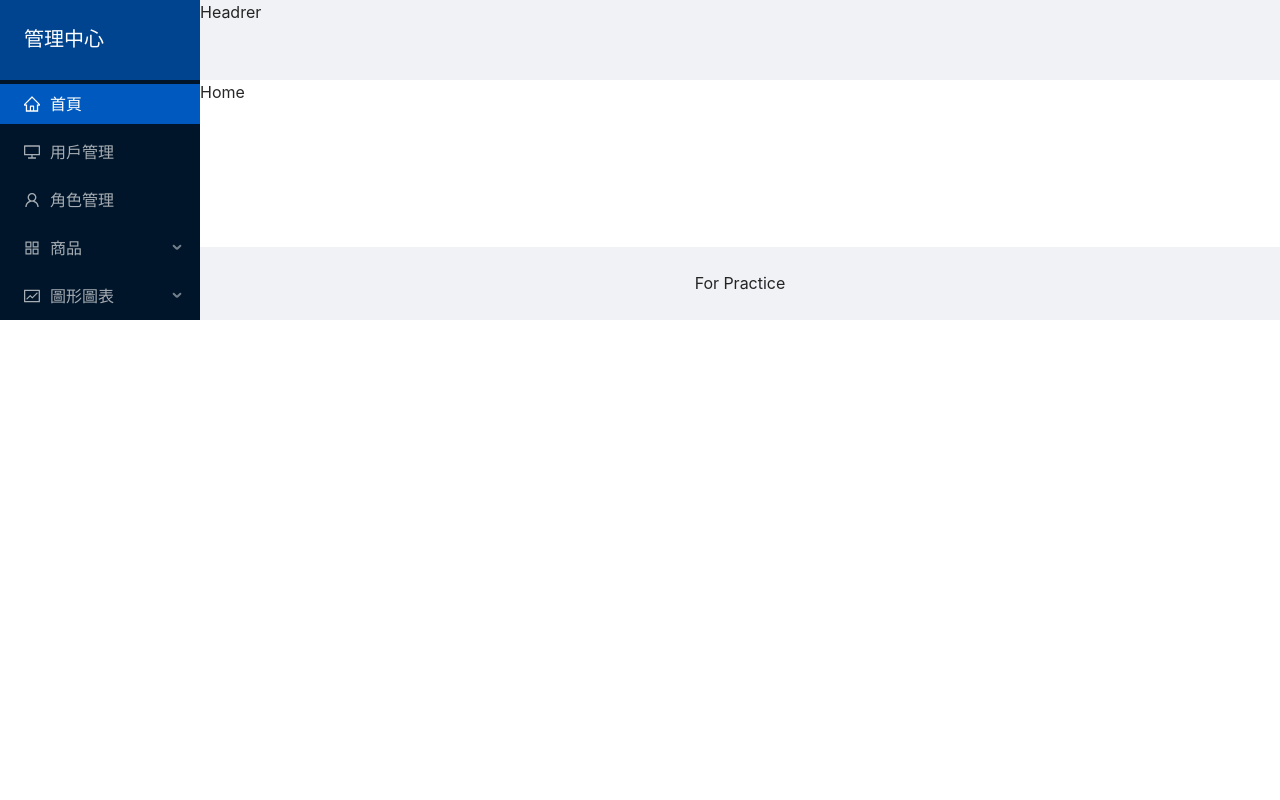
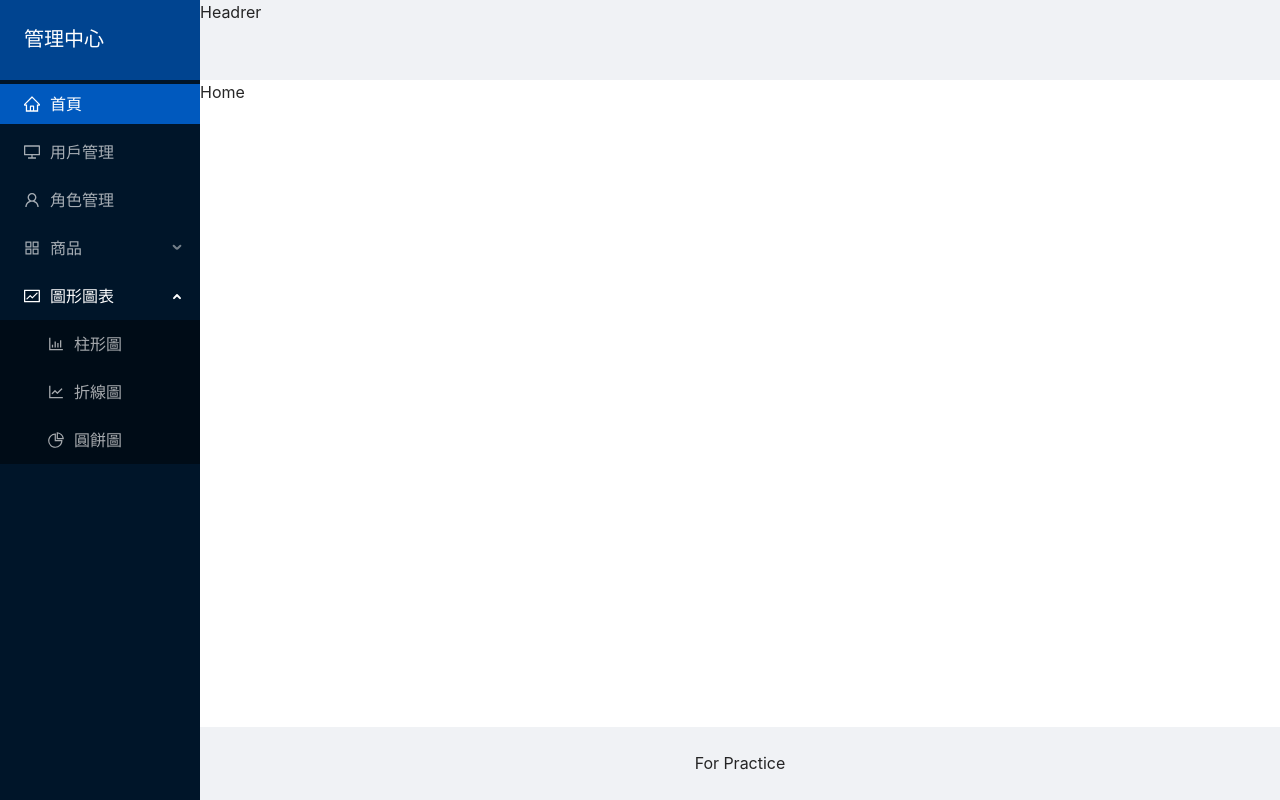
Before and after one commit to SimonLiu0911/BackstageByReact17, a React (Create React App) app: page /home in a window 1280 px wide. Built offline with nearby package versions, Linux system fonts and the light colour scheme; the HTML template or start-up script is replaced by a standard one.

Commit message:
setting key of leftNav

```diff
--- a/src/components/leftNav/leftNav.jsx
+++ b/src/components/leftNav/leftNav.jsx
@@ -1,7 +1,7 @@
-import React, { useState } from "react";
-import { Link } from "react-router-dom";
+import React from "react";
+import { Link, withRouter } from "react-router-dom";
 import { LeftNavStyle, HeaderStyle } from "./leftNavStyled";
-import menuList from "../../config/menuConfig";
+// import menuList from "../../config/menuConfig";
 import { Menu } from "antd";
 import {
   HomeOutlined,
@@ -14,27 +14,9 @@ import {
   BarChartOutlined,
 } from "@ant-design/icons";
 
-const LetNav = () => {
-  //   const getMenuList = (menuList) => {
-  //     return menuList.map((item) => {
-  //       if (true) {
-  //         return (
-  //           <Menu.Item key={item.key}>
-  //             <Link to={item.path}>
-  //               {item.title}
-  //             </Link>
-  //           </Menu.Item>
-  //         );
-  //       }
-  //         else {
-  //           return (
-  //             <Menu.SubMenu key={item.key} title={item.title} icon={item.icon}>
-  //               {getMenuList(menuList)}
-  //             </Menu.SubMenu>
-  //           );
-  //         }
-  //     });
-  //   };
+
+const LetNav = (props) => {
+  const path = props.location.pathname;
   return (
     <div>
       <Link to="/">
@@ -44,36 +26,42 @@ const LetNav = () => {
           </HeaderStyle>
         </LeftNavStyle>
       </Link>
-      <Menu defaultSelectedKeys={["home"]} mode="inline" theme="dark">
-        <Menu.Item key="home" icon={<HomeOutlined />}>
+      {/* TODO (35)selectedKeys要改*/}
+      <Menu
+        defaultSelectedKeys={[path]}
+        defaultOpenKeys={["/charts"]}
+        selectedKeys={[path]}
+        mode="inline"
+        theme="dark">
+        <Menu.Item key="/home" icon={<HomeOutlined />}>
           <Link to="/home">首頁</Link>
         </Menu.Item>
-        <Menu.Item key="role" icon={<DesktopOutlined />}>
+        <Menu.Item key="/role" icon={<DesktopOutlined />}>
           <Link to="/role">用戶管理</Link>
         </Menu.Item>
-        <Menu.Item key="user" icon={<UserOutlined />}>
+        <Menu.Item key="/user" icon={<UserOutlined />}>
           <Link to="/user">角色管理</Link>
         </Menu.Item>
         <Menu.SubMenu
-          key="productsManage"
+          key="/productsManage"
           title="商品"
           icon={<AppstoreOutlined />}
         >
-          <Menu.Item key="category">
+          <Menu.Item key="/category">
             <Link to="/category">品類管理</Link>
           </Menu.Item>
-          <Menu.Item key="products">
+          <Menu.Item key="/products">
             <Link to="/products">商品管理</Link>
           </Menu.Item>
         </Menu.SubMenu>
-        <Menu.SubMenu key="charts" title="圖形圖表" icon={<FundOutlined />}>
-          <Menu.Item key="barChart" icon={<BarChartOutlined />}>
-            <Link to="/charts/barchat">柱形圖</Link>
+        <Menu.SubMenu key="/charts" title="圖形圖表" icon={<FundOutlined />}>
+          <Menu.Item key="/charts/barchart" icon={<BarChartOutlined />}>
+            <Link to="/charts/barchart">柱形圖</Link>
           </Menu.Item>
-          <Menu.Item key="lineChart" icon={<LineChartOutlined />}>
+          <Menu.Item key="/charts/linechart" icon={<LineChartOutlined />}>
             <Link to="/charts/linechart">折線圖</Link>
           </Menu.Item>
-          <Menu.Item key="pieChart" icon={<PieChartOutlined />}>
+          <Menu.Item key="/charts/piechart" icon={<PieChartOutlined />}>
             <Link to="/charts/piechart">圓餅圖</Link>
           </Menu.Item>
         </Menu.SubMenu>
@@ -82,4 +70,4 @@ const LetNav = () => {
   );
 };
 
-export default LetNav;
+export default withRouter(LetNav);
--- a/src/config/menuConfig.jsx
+++ b/src/config/menuConfig.jsx
@@ -12,67 +12,66 @@
 const menuList = [
   {
     title: "首頁",
-    key: "home",
+    key: "/home",
     icon: "home",
-	path: "/home"
+    path: "/home"
   },
-//   {
-//     title: "商品",
-//     key: "/products",
-//     icon: <HomeOutlined />,
-//     children: [
-//       {
-//         title: "品类管理",
-//         key: "/category",
-//         icon: "bars",
-//       },
-//       {
-//         title: "商品管理",
-//         key: "/product",
-//         icon: "tool",
-//       },
-//     ],
-//   },
+  {
+    title: "商品",
+    key: "/products",
+    icon: "Home",
+    children: [
+      {
+        title: "品類管理",
+        key: "/category",
+        icon: "bars",
+      },
+      {
+        title: "商品管理",
+        key: "/product",
+        icon: "tool",
+      },
+    ],
+  },
 
-//   {
-//     title: "用户管理",
-//     key: "/user",
-//     icon: "user",
-//   },
-//   {
-//     title: "角色管理",
-//     key: "/role",
-//     icon: "safety",
-//   },
+  {
+    title: "用户管理",
+    key: "/user",
+    icon: "user",
+  },
+  {
+    title: "角色管理",
+    key: "/role",
+    icon: "safety",
+  },
 
-//   {
-//     title: "图形图表",
-//     key: "/charts",
-//     icon: "area-chart",
-//     children: [
-//       {
-//         title: "柱形图",
-//         key: "/charts/bar",
-//         icon: "bar-chart",
-//       },
-//       {
-//         title: "折线图",
-//         key: "/charts/line",
-//         icon: "line-chart",
-//       },
-//       {
-//         title: "饼图",
-//         key: "/charts/pie",
-//         icon: "pie-chart",
-//       },
-//     ],
-//   },
-
-//   {
-//     title: "订单管理",
-//     key: "/order",
-//     icon: "windows",
-//   },
+  {
+    title: "圖形圖表",
+    key: "/charts",
+    icon: "area-chart",
+    children: [
+      {
+        title: "柱形圖",
+        key: "/charts/bar",
+        icon: "bar-chart",
+      },
+      {
+        title: "折線圖",
+        key: "/charts/line",
+        icon: "line-chart",
+      },
+      {
+        title: "圓餅圖",
+        key: "/charts/pie",
+        icon: "pie-chart",
+      },
+    ],
+  },
+  {
+    title: "訂單管理",
+    key: "/order",
+    icon: "windows",
+  },
 ];
 
 export default menuList;
--- a/src/pages/admin/admin.jsx
+++ b/src/pages/admin/admin.jsx
@@ -20,7 +20,7 @@ const { Footer, Sider, Content } = Layout;
 
 const Admin = () => {
   return (
-    <Layout style={{ height: "100%" }}>
+    <Layout style={{ height: "100vh" }}>
       <Sider>
         <LetNav></LetNav>
       </Sider>
@@ -33,10 +33,10 @@ const Admin = () => {
             <Route path="/user" component={User}></Route>
             <Route path="/products" component={Products}></Route>
             <Route path="/category" component={Category}></Route>
-            <Route path="/charts/barchat" component={BarChart}></Route>
+            <Route path="/charts/barchart" component={BarChart}></Route>
             <Route path="/charts/linechart" component={LineChart}></Route>
             <Route path="/charts/piechart" component={PieChart}></Route>
-            {/* <Redirect to="/home" /> */}
+            <Redirect to="/home" />
           </Switch>
         </Content>
         <Footer style={{ textAlign: "center" }}>For Practice</Footer>
```
